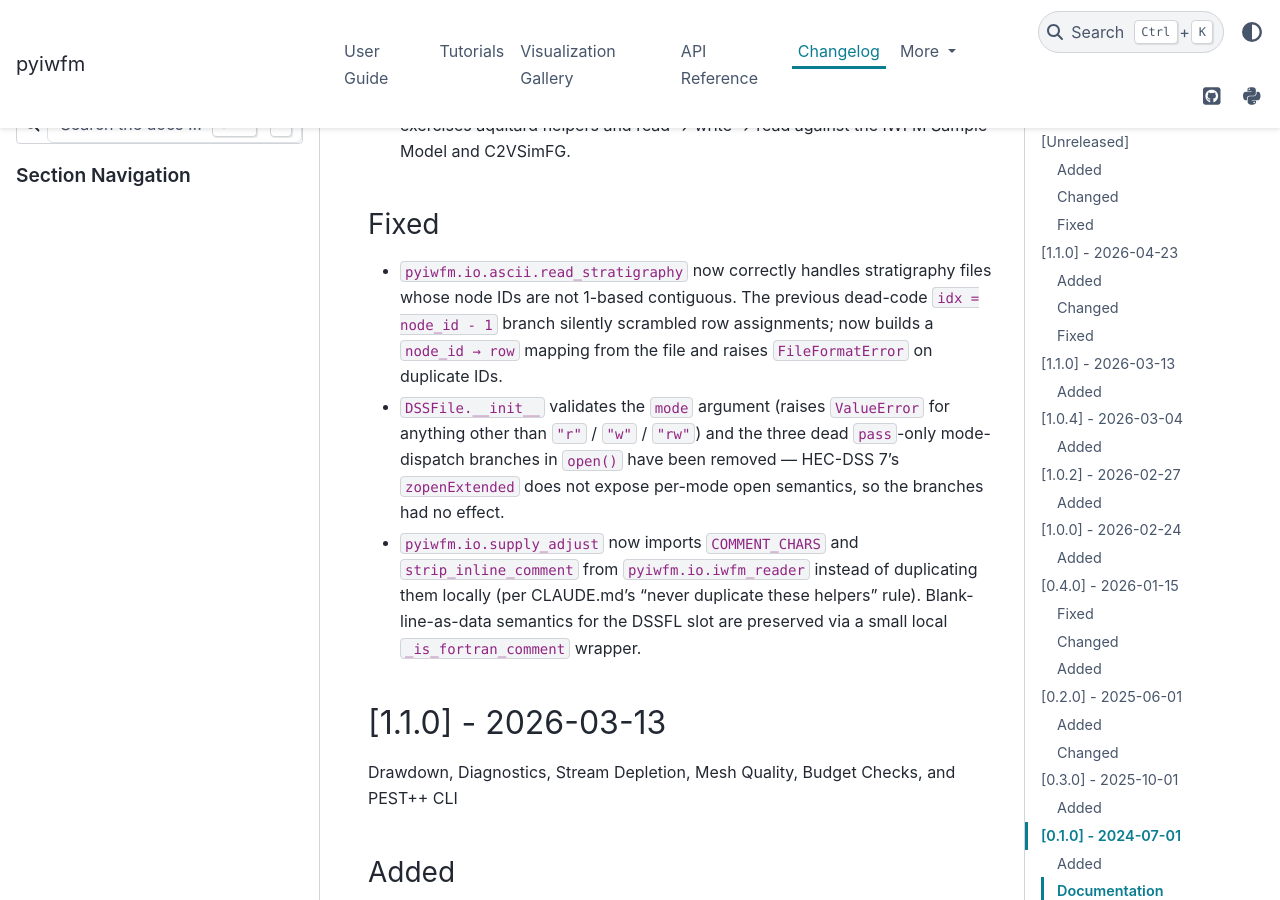
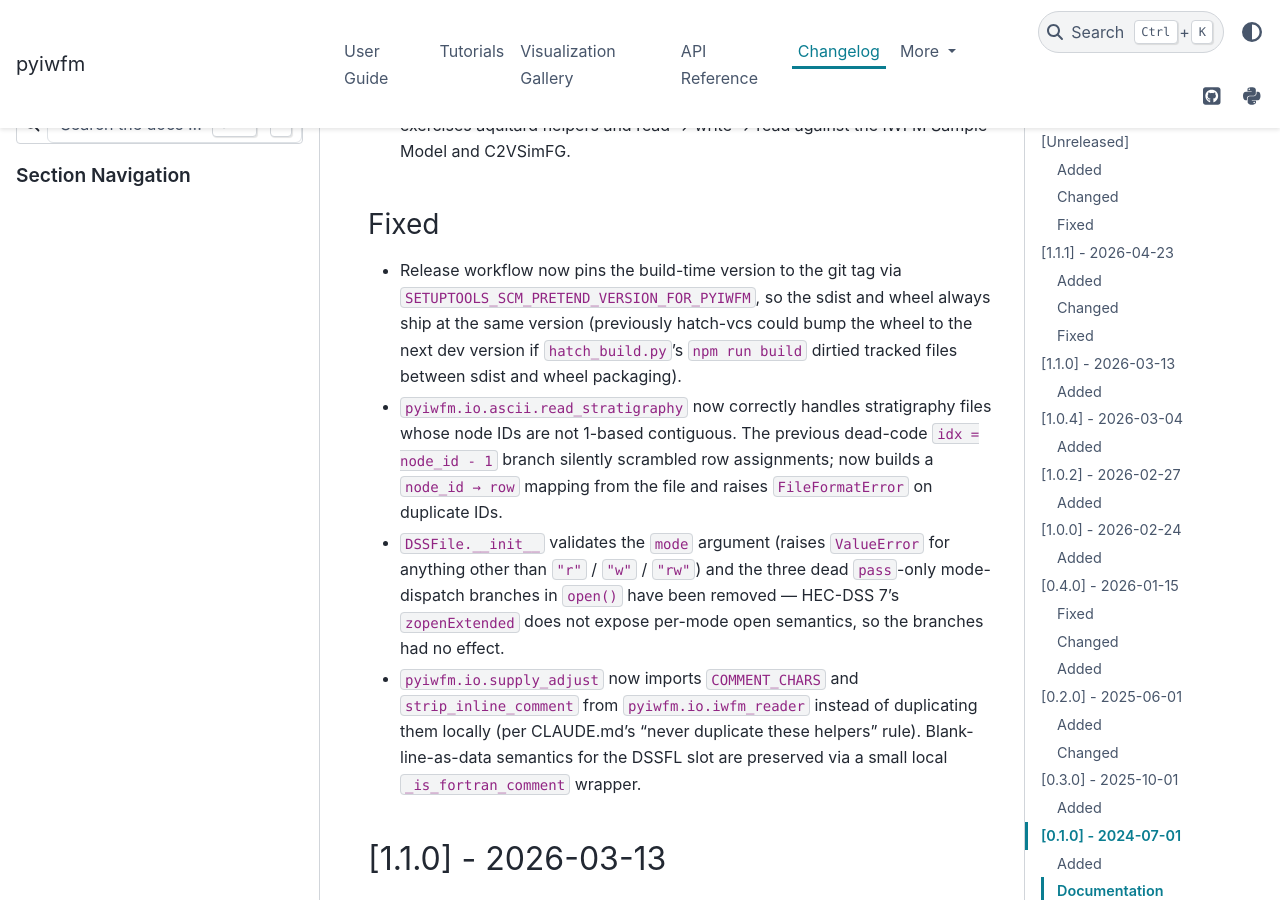
Before and after one commit to hatch-tyler/pyiwfm, a Sphinx documentation site: the page built from docs/changelog.rst, in a window 1280 px wide and 900 px high, scrolled down 3018 px. Built offline with Sphinx 7.4.7 and the PyData theme 0.15.4, drawn with Linux system fonts in a browser that asks for light colours; some of the changed text lies outside the part shown.

Commit message:
Update changelog for v1.1.1
Co-Authored-By: Claude Opus 4.7 (1M context) <noreply@anthropic.com>

```diff
--- a/docs/changelog.rst
+++ b/docs/changelog.rst
@@ -18,7 +18,7 @@ Changed
 Fixed
 ~~~~~
 
-[1.1.0] - 2026-04-23
+[1.1.1] - 2026-04-23
 --------------------
 
 Added
@@ -121,6 +121,11 @@ Changed
 Fixed
 ~~~~~
 
+- Release workflow now pins the build-time version to the git tag via
+  ``SETUPTOOLS_SCM_PRETEND_VERSION_FOR_PYIWFM``, so the sdist and wheel
+  always ship at the same version (previously hatch-vcs could bump the
+  wheel to the next dev version if ``hatch_build.py``'s ``npm run build``
+  dirtied tracked files between sdist and wheel packaging).
 - ``pyiwfm.io.ascii.read_stratigraphy`` now correctly handles stratigraphy
   files whose node IDs are not 1-based contiguous. The previous dead-code
   ``idx = node_id - 1`` branch silently scrambled row assignments; now
```
